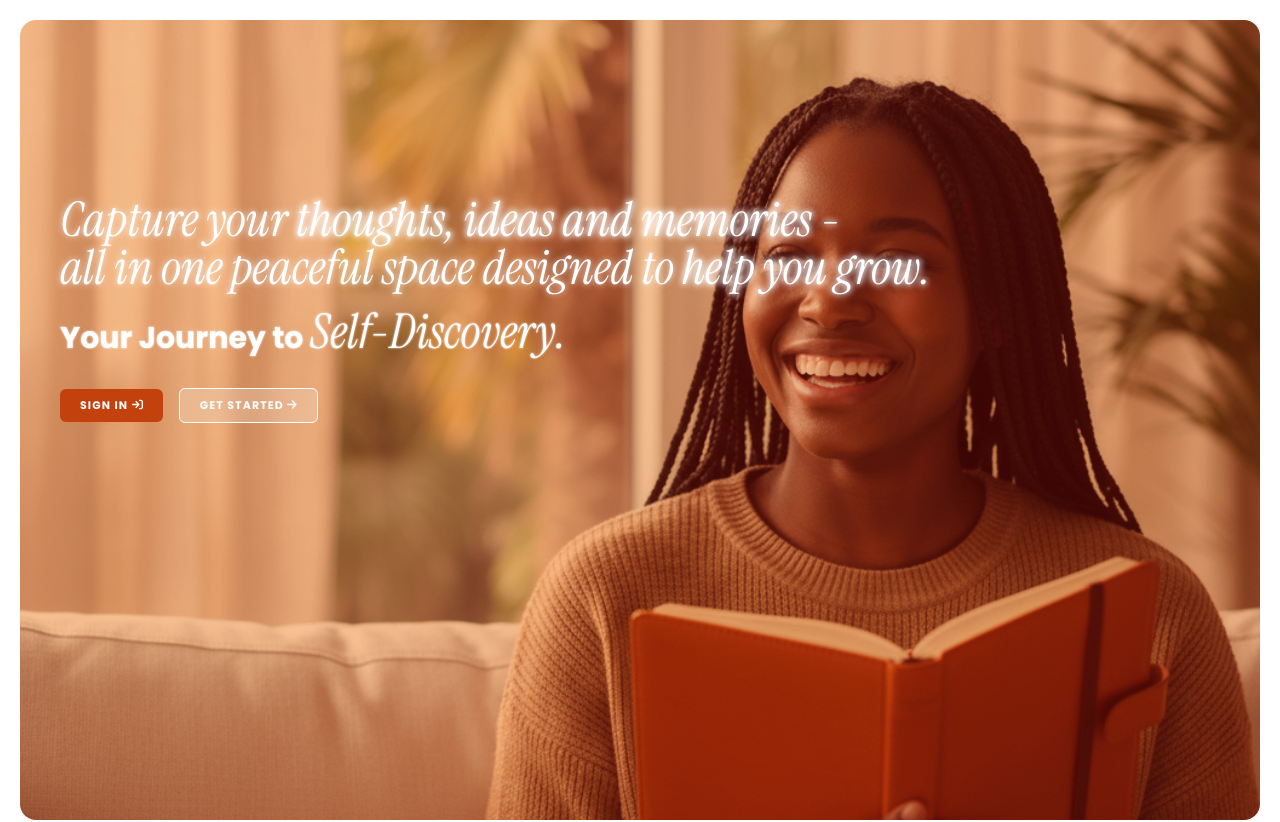
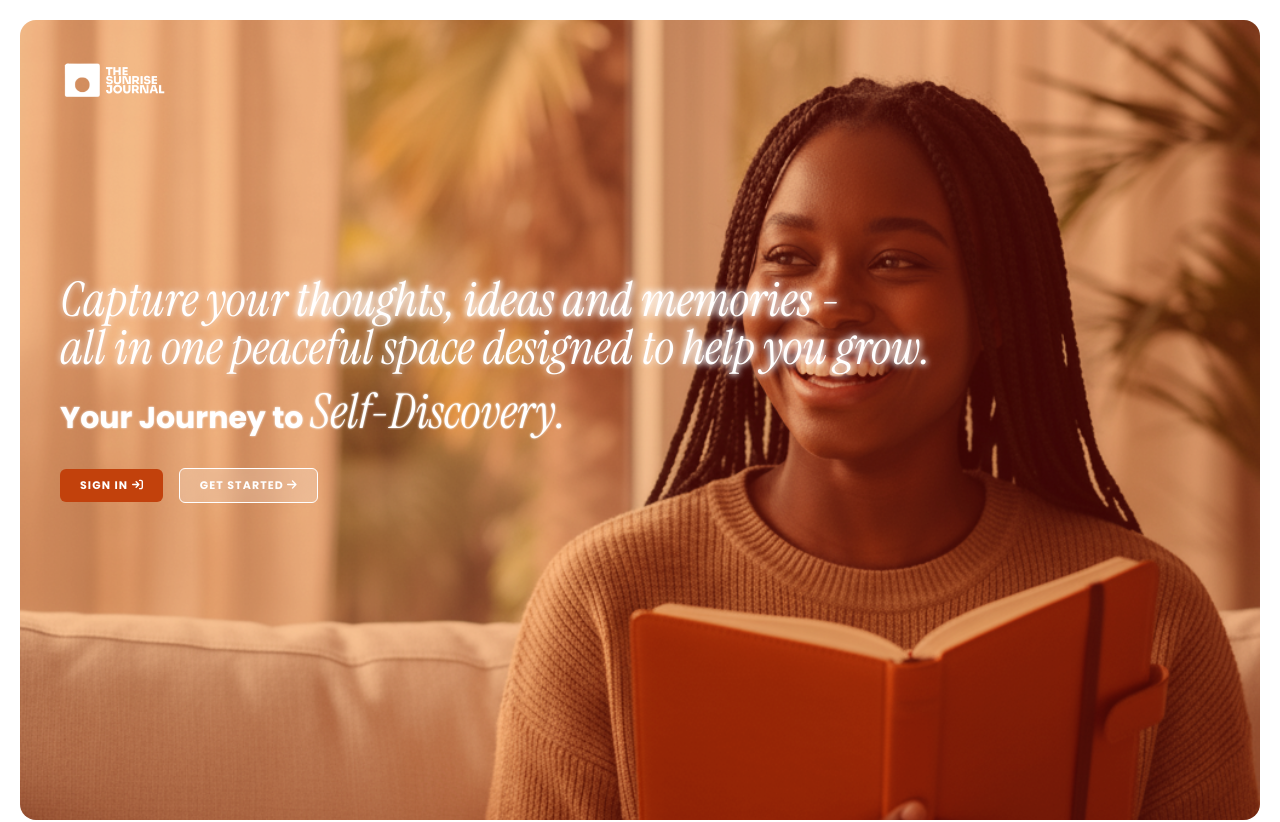
Before and after one commit to victorNwosu-Edusive/sunrise-journal, a React (Vite) app: page / in a window 1280 px wide. Shown: the top 822 px of the page. Built offline with nearby package versions, Linux system fonts and the light colour scheme; no server answers.

Commit message:
added logo

```diff
--- a/src/components/journalscreen.jsx
+++ b/src/components/journalscreen.jsx
@@ -6,7 +6,7 @@ import productive from '../assets/images/productive-journal.png';
 import track from '../assets/images/track-journal.png';
 import documenting from '../assets/images/document-journal.png';
 import { NavLink } from 'react-router-dom';
-import logo from '../assets/images/sun-favicon.png';
+import logo from '../assets/images/sunrise-logo-hero.png';
 import { faArrowRight, faArrowRightToBracket } from '@fortawesome/free-solid-svg-icons';
 import { faSquareCaretDown } from '@fortawesome/free-solid-svg-icons/faSquareCaretDown';
 
@@ -74,7 +74,11 @@ const words = [
          </div>
          */}
 
-         <div className='rounded-2xl m-2 lg:m-5 h-full lg:h-screen md:h-auto bg-hero-pattern bg-orange-700/40 bg-blend-overlay bg-cover bg-no-repeat bg-center pt-72 lg:pt-44 p-7 lg:p-10'>
+         <div className='rounded-2xl m-2 lg:m-5 h-full lg:h-screen md:h-auto bg-hero-pattern bg-orange-700/40 bg-blend-overlay bg-cover bg-no-repeat bg-center p-7 lg:p-10'>
+         <div className=''>
+          <img src={logo} className='h-10 w-auto' alt="" />
+         </div>
+         <div className='pt-72 lg:pt-44'>
             <p className='text-white text-4xl lg:text-5xl md:3xl font-global font-thin drop-shadow-[0_0_3px_rgba(255,255,255,0.8)] '>Capture your <span className='font-global text-4xl lg:text-5xl md:text-3xl drop-shadow-[0_0_3px_rgba(255,255,255,0.8)]'>thoughts, ideas and memories -</span> <br className='hidden lg:block ' /> all in one peaceful space designed to <span className='font-global text-4xl md:text-3xl lg:text-5xl drop-shadow-[0_0_3px_rgba(255,255,255,0.8)]'>help you grow.</span> </p>
             <p className='text-white font-bold mt-4 text-sm md:text-3xl lg:text-3xl drop-shadow-[0_0_1px_rgba(255,255,255,0.8)]'>Your Journey to <span className='text-2xl lg:text-5xl md:text-5xl font-global font-thin' >{words[index]}</span></p>
           <div className='flex items-center mt-8 gap-4'>
@@ -82,7 +86,7 @@ const words = [
             <button onClick={toggleModal} className='px-5 p-2 bg-white/20 backdrop-blur-md hover:bg-white/50 duration-300 text-[11px] border-[1px] border-white font-bold text-white tracking-widest rounded-md'>GET STARTED <FontAwesomeIcon icon={faArrowRight} /> </button>
           </div>
           {isModalOpen && <Loginmodal onClose={toggleModal} />}
-
+          </div>
 
          </div>
 
```
Also changed, not shown: src/assets/images/sunrise-logo-hero.png (added), src/assets/images/sunrise-logo.png (added).
